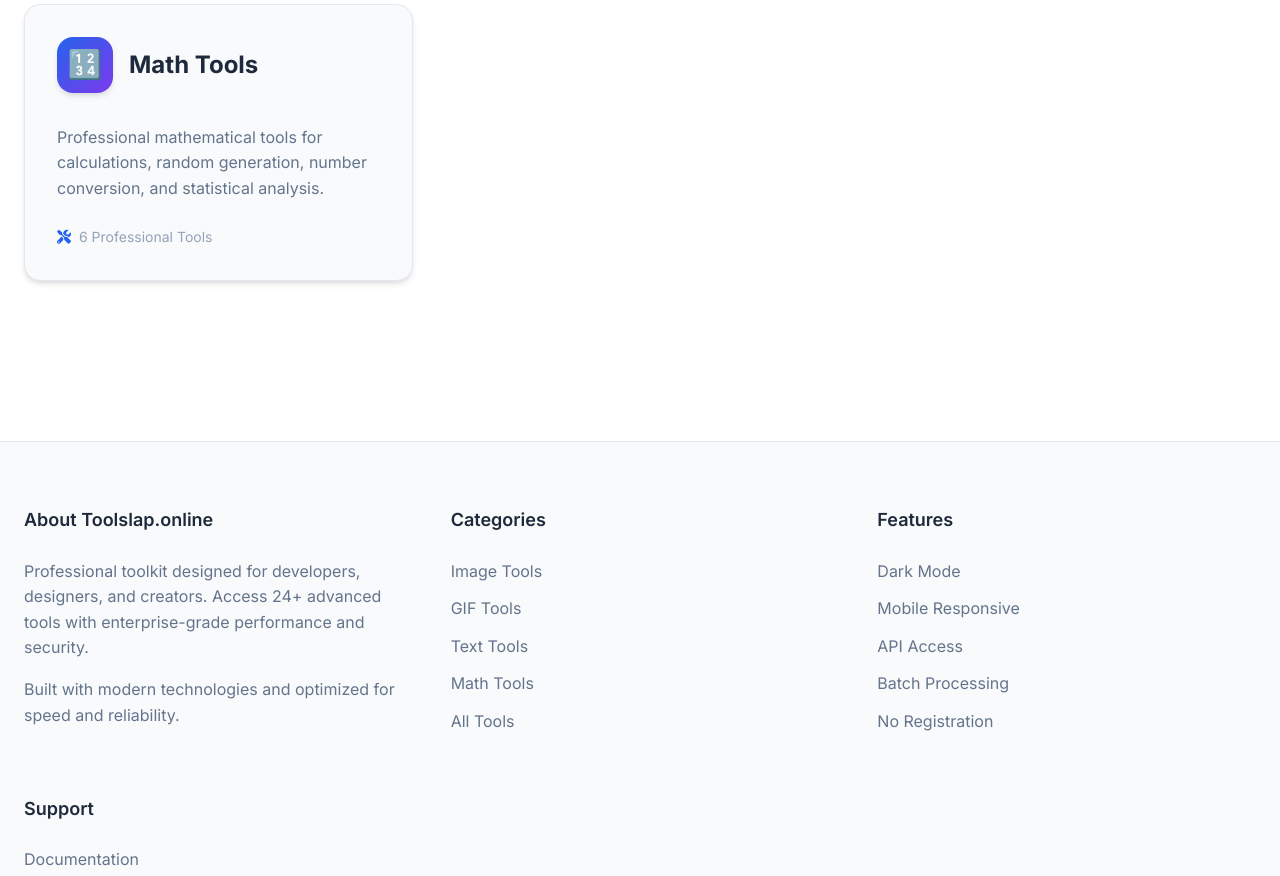
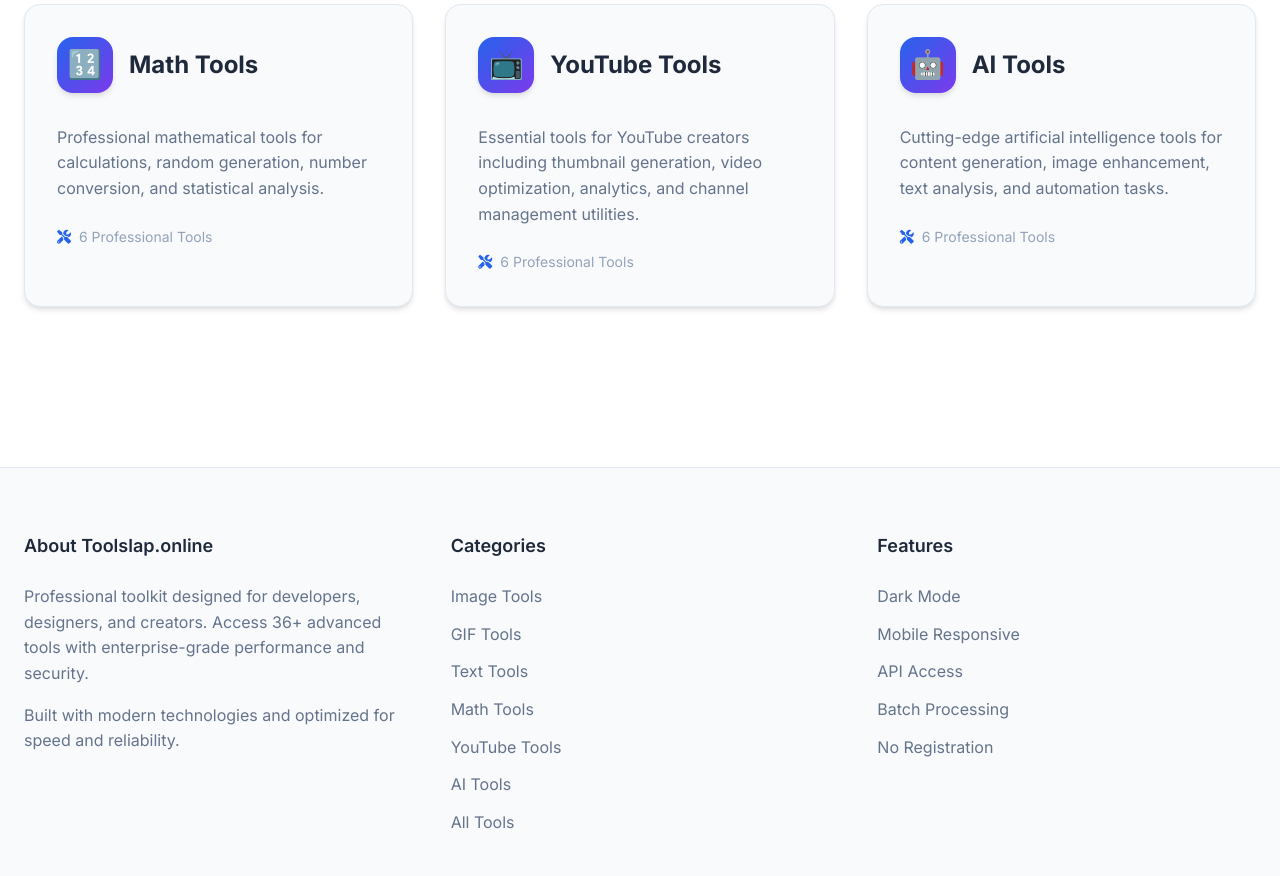
Before and after one commit to veritascodeofficial-beep/toolslapisonline, a plain HTML site: page index.html in a window 1280 px wide. Shown: the part 1136-2012 px from the top of the page. Drawn offline with Linux system fonts and the light colour scheme.

Commit message:
Update index.html

```diff
--- a/index.html
+++ b/index.html
@@ -3,21 +3,21 @@
 <head>
     <meta charset="UTF-8">
     <meta name="viewport" content="width=device-width, initial-scale=1.0">
-    <meta name="description" content="Toolslap.online - Professional online toolkit for image editing, text processing, GIF manipulation, and more. Advanced tools with dark mode support.">
-    <meta name="keywords" content="toolslap.online, online tools, image editor, text tools, GIF tools, PNG tools, JPG tools, professional toolkit">
+    <meta name="description" content="Toolslap.online - Professional online toolkit for image editing, text processing, GIF manipulation, YouTube tools, AI tools, and more. Advanced tools with dark mode support.">
+    <meta name="keywords" content="toolslap.online, online tools, image editor, text tools, GIF tools, YouTube tools, AI tools, PNG tools, JPG tools, professional toolkit">
     <meta name="author" content="Toolslap">
     <meta name="robots" content="index, follow">
 
     <!-- Open Graph Meta Tags -->
     <meta property="og:title" content="Toolslap.online - Professional Online Toolkit">
-    <meta property="og:description" content="Advanced collection of professional online tools for image editing, text processing, and more.">
+    <meta property="og:description" content="Advanced collection of professional online tools for image editing, text processing, YouTube tools, AI tools, and more.">
     <meta property="og:type" content="website">
     <meta property="og:url" content="https://toolslap.online">
 
     <!-- Twitter Card Meta Tags -->
     <meta name="twitter:card" content="summary_large_image">
     <meta name="twitter:title" content="Toolslap.online - Professional Online Toolkit">
-    <meta name="twitter:description" content="Advanced collection of professional online tools for image editing, text processing, and more.">
+    <meta name="twitter:description" content="Advanced collection of professional online tools for image editing, text processing, YouTube tools, AI tools, and more.">
 
     <title>Toolslap.online - Professional Online Toolkit</title>
 
@@ -523,6 +523,8 @@
                 <li><a href="gif-tools.html">GIF Tools</a></li>
                 <li><a href="text-tools.html">Text Tools</a></li>
                 <li><a href="math-tools.html">Math Tools</a></li>
+                <li><a href="youtube-tools.html">YouTube Tools</a></li>
+                <li><a href="ai-tools.html">AI Tools</a></li>
                 <li>
                     <button class="theme-toggle" onclick="toggleTheme()">
                         <span id="theme-icon">🌙</span>
@@ -605,6 +607,32 @@
                         <span>6 Professional Tools</span>
                     </div>
                 </a>
+
+                <!-- YouTube Tools Category -->
+                <a href="youtube-tools.html" class="category-card">
+                    <div class="category-header">
+                        <div class="category-icon">📺</div>
+                        <h2 class="category-title">YouTube Tools</h2>
+                    </div>
+                    <p class="category-description">Essential tools for YouTube creators including thumbnail generation, video optimization, analytics, and channel management utilities.</p>
+                    <div class="category-tools">
+                        <i class="fas fa-tools"></i>
+                        <span>6 Professional Tools</span>
+                    </div>
+                </a>
+
+                <!-- AI Tools Category -->
+                <a href="ai-tools.html" class="category-card">
+                    <div class="category-header">
+                        <div class="category-icon">🤖</div>
+                        <h2 class="category-title">AI Tools</h2>
+                    </div>
+                    <p class="category-description">Cutting-edge artificial intelligence tools for content generation, image enhancement, text analysis, and automation tasks.</p>
+                    <div class="category-tools">
+                        <i class="fas fa-tools"></i>
+                        <span>6 Professional Tools</span>
+                    </div>
+                </a>
             </div>
         </section>
     </main>
@@ -614,7 +642,7 @@
             <div class="footer-content">
                 <div class="footer-section">
                     <h3>About Toolslap.online</h3>
-                    <p>Professional toolkit designed for developers, designers, and creators. Access 24+ advanced tools with enterprise-grade performance and security.</p>
+                    <p>Professional toolkit designed for developers, designers, and creators. Access 36+ advanced tools with enterprise-grade performance and security.</p>
                     <p>Built with modern technologies and optimized for speed and reliability.</p>
                 </div>
                 <div class="footer-section">
@@ -624,6 +652,8 @@
                         <li><a href="gif-tools.html">GIF Tools</a></li>
                         <li><a href="text-tools.html">Text Tools</a></li>
                         <li><a href="math-tools.html">Math Tools</a></li>
+                        <li><a href="youtube-tools.html">YouTube Tools</a></li>
+                        <li><a href="ai-tools.html">AI Tools</a></li>
                         <li><a href="#">All Tools</a></li>
                     </ul>
                 </div>
@@ -705,6 +735,10 @@
                     window.location.href = 'text-tools.html';
                 } else if (searchTerm.includes('math') || searchTerm.includes('number') || searchTerm.includes('random')) {
                     window.location.href = 'math-tools.html';
+                } else if (searchTerm.includes('youtube') || searchTerm.includes('video') || searchTerm.includes('thumbnail')) {
+                    window.location.href = 'youtube-tools.html';
+                } else if (searchTerm.includes('ai') || searchTerm.includes('artificial') || searchTerm.includes('intelligence')) {
+                    window.location.href = 'ai-tools.html';
                 }
             }
         }
```
